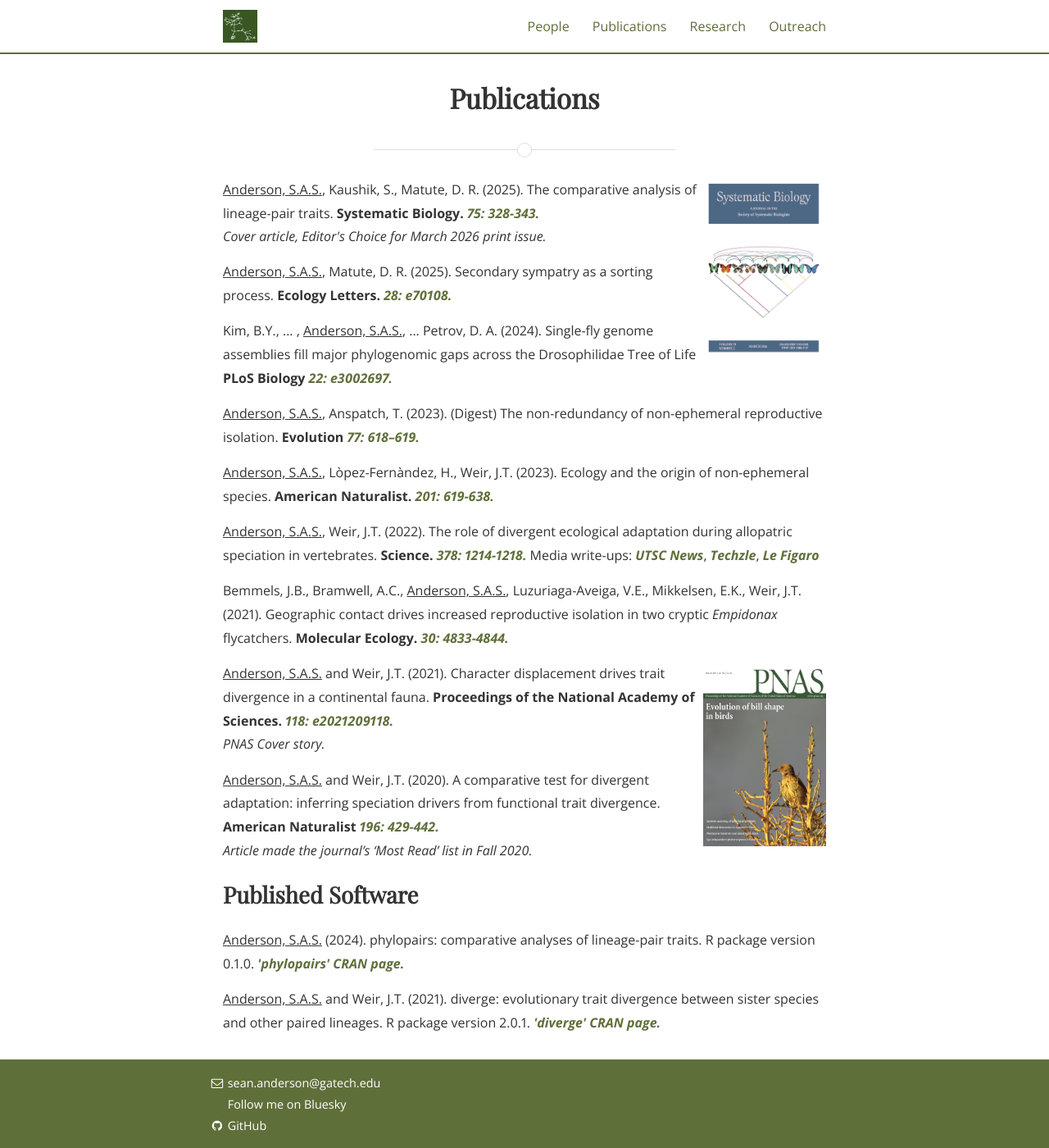
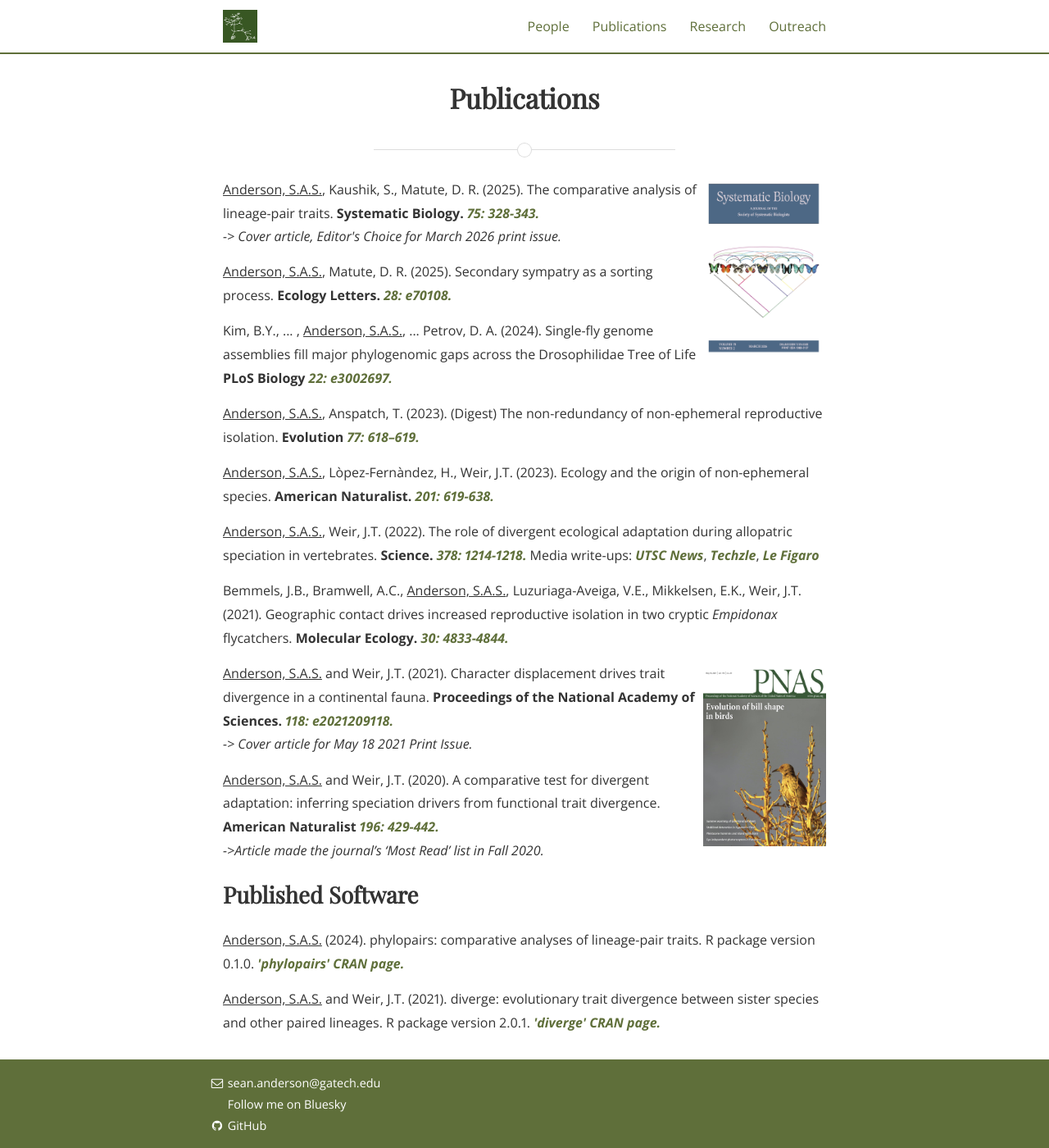
Before and after one commit to SeanASAnderson/SeanASAnderson.github.io, a Jekyll site: the page built from publications2.md, in a window 1280 px wide and 1400 px high. Shown: the whole window at 82% size. Built offline with Jekyll 4.4.1, drawn with Linux system fonts in a browser that asks for light colours; nearby versions of some CDN libraries; some web fonts are replaced.

Commit message:
trying arrows

```diff
--- a/publications2.md
+++ b/publications2.md
@@ -15,7 +15,7 @@ img {
 
 <p><a href="assets/sysbiol.march.cover.webp"> <img src="assets/sysbiol.march.cover.webp" alt="SysBiol cov" style="width:150px;height:225px;margin-left:05px;"> </a><u>Anderson, S.A.S.</u>, Kaushik, S., Matute, D. R. (2025). The comparative analysis of lineage-pair traits. <b> Systematic Biology.</b> <a href="https://doi.org/10.1093/sysbio/syaf061"><b><i>75: 328-343.</i></b></a>
 <br>
-<i>Cover article, Editor's Choice for March 2026 print issue.</i></p>
+<i>-> Cover article, Editor's Choice for March 2026 print issue.</i></p>
 
 <!--< <h2>Out Now</h2>-->
 
@@ -33,11 +33,11 @@ img {
 
 <p><a href="https://www.pnas.org/content/118/20.cover-expansion"> <img src="/assets/pnas_118_20_coverthumb_smaller.jpg" alt="PNAS cov" style="width:150px;height:225px;margin-left:05px;"> </a> <u>Anderson, S.A.S.</u> and Weir, J.T. (2021). Character displacement drives trait divergence in a continental fauna. <b>Proceedings of the National Academy of Sciences.</b> <a href="https://doi.org/10.1073/pnas.2021209118"><b><i>118: e2021209118.</i></b></a>
 <br>
-<i>PNAS Cover story.</i></p>
+<i>-> Cover article for May 18 2021 Print Issue.</i></p>
 
 <p><u>Anderson, S.A.S.</u> and Weir, J.T. (2020). A comparative test for divergent adaptation: inferring speciation drivers from functional trait divergence. <b>American Naturalist</b> <a href="https://doi.org/10.1086/710338"><b><i>196: 429-442.</i></b></a>
 <br>
-<i>Article made the journal’s ‘Most Read’ list in Fall 2020.</i></p>
+<i>->Article made the journal’s ‘Most Read’ list in Fall 2020.</i></p>
 
 <h2>Published Software</h2>
 
```
